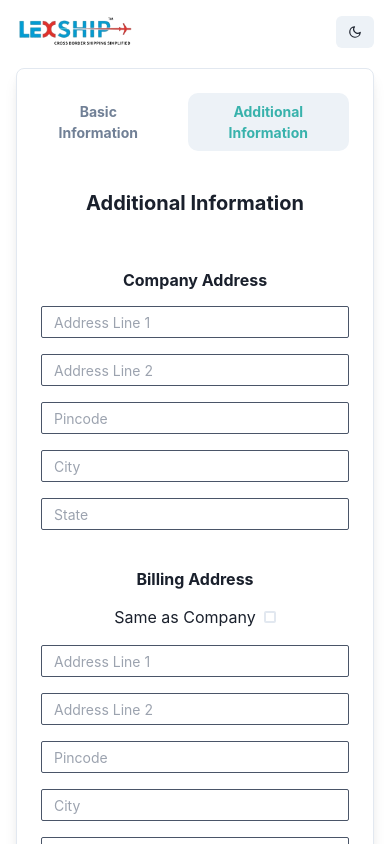
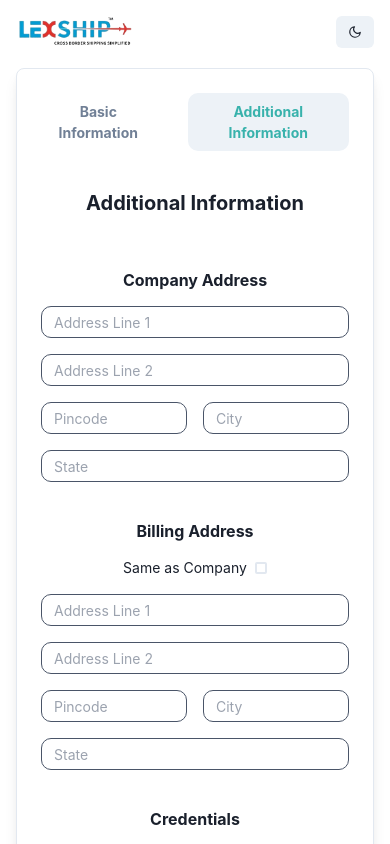
Before and after one commit to bindalsarthak03/user-lexship, a React (Vite) app in the folder frontend/: page / in a window 390 px wide. Both pictures are taken after a click on the element "Additional Information". Shown: the top 844 px of the page. Built offline with nearby package versions, Linux system fonts and the light colour scheme.

Commit message:
[ADD] media queries and password viewing functionality added ➕

```diff
--- a/frontend/src/components/AdditionalInformation.jsx
+++ b/frontend/src/components/AdditionalInformation.jsx
@@ -1,11 +1,22 @@
-import { VStack, Flex, Input, Checkbox, CheckboxGroup, HStack, Text, Button, Spacer, Heading } from '@chakra-ui/react';
+import { VStack, Flex, Input, Checkbox, HStack, Text, Button, Spacer, Heading, InputGroup, InputRightElement } from '@chakra-ui/react';
+import { useState } from 'react';
 
-const AdditionalInformation = ({ formData, handleChange, handleBlur, handleBillCheckboxChange, prevStage, onsubmit, getBorderColor }) => (
+
+import { FaEye, FaEyeSlash } from "react-icons/fa6";
+const AdditionalInformation = ({ formData, handleChange, handleBlur, handleBillCheckboxChange, prevStage, onsubmit, getBorderColor }) => {
+    const [showp, setShowp] = useState(false)
+    const handleClickP = () => setShowp(!showp)
+
+    const [showcp,setShowcp] = useState(false);
+    const handleClickCp = () => setShowcp(!showcp);
+    return (
         <VStack spacing="4" marginTop={10}>
             <Heading as="h2" size={['md', 'lg']} marginBottom={10}>Additional Information</Heading>
             <Heading as='h4' size={['sm', 'md']}>Company Address</Heading>
+
             <Flex flexDir={'row'} w={'100%'} gap={4} flexWrap={['wrap', 'nowrap']}>
                 <Input
+                    borderRadius={['10', '7']}
                     size={['sm', 'md']}
                     placeholder="Address Line 1"
                     name="addressl1"
@@ -15,6 +26,7 @@ const AdditionalInformation = ({ formData, handleChange, handleBlur, handleBillC
                     borderColor={getBorderColor('addressl1')}
                 />
                 <Input
+                    borderRadius={['10', '7']}
                     size={['sm', 'md']}
                     placeholder="Address Line 2"
                     name="addressl2"
@@ -24,8 +36,9 @@ const AdditionalInformation = ({ formData, handleChange, handleBlur, handleBillC
                     borderColor={getBorderColor('addressl2')}
                 />
             </Flex>
-    <Flex flexDir={'row'} w={'100%'} gap={4} flexWrap={['wrap', 'nowrap']}>
+            <Flex flexDir={'row'} w={'100%'} gap={4} >
                 <Input
+                    borderRadius={['10', '7']}
                     size={['sm', 'md']}
                     placeholder="Pincode"
                     type="number"
@@ -36,6 +49,7 @@ const AdditionalInformation = ({ formData, handleChange, handleBlur, handleBillC
                     borderColor={getBorderColor('pincode')}
                 />
                 <Input
+                    borderRadius={['10', '7']}
                     size={['sm', 'md']}
                     placeholder="City"
                     name="city"
@@ -47,6 +61,7 @@ const AdditionalInformation = ({ formData, handleChange, handleBlur, handleBillC
             </Flex>
             <Flex flexDir={'row'} w={'100%'} gap={4}>
                 <Input
+                    borderRadius={['10', '7']}
                     size={['sm', 'md']}
                     w={['100%', '49%']}
                     placeholder='State'
@@ -58,15 +73,14 @@ const AdditionalInformation = ({ formData, handleChange, handleBlur, handleBillC
                 />
             </Flex>
             <Heading as='h4' size={['sm', 'md']} mt={6}>Billing Address</Heading>
-    <CheckboxGroup colorScheme="green">
             <HStack>
-        <Text>Same as Company</Text>
-        <Checkbox name="sameAsCompany" isChecked={formData.sameAsCompany} onChange={handleBillCheckboxChange} value='checkbox' size={['sm', 'md']} />
+                <Text fontSize={['sm','md']}>Same as Company</Text>
+                <Checkbox name="sameAsCompany" onChange={handleBillCheckboxChange} value='checkbox' size={['sm', 'md']} />
             </HStack>
-    </CheckboxGroup>
 
             <Flex flexDir={'row'} w={'100%'} gap={4} flexWrap={['wrap', 'nowrap']}>
                 <Input
+                    borderRadius={['10', '7']}
                     size={['sm', 'md']}
                     placeholder="Address Line 1"
                     name="addressl1_b"
@@ -76,6 +90,7 @@ const AdditionalInformation = ({ formData, handleChange, handleBlur, handleBillC
                     borderColor={getBorderColor('addressl1_b')}
                 />
                 <Input
+                    borderRadius={['10', '7']}
                     size={['sm', 'md']}
                     placeholder="Address Line 2"
                     name="addressl2_b"
@@ -85,8 +100,9 @@ const AdditionalInformation = ({ formData, handleChange, handleBlur, handleBillC
                     borderColor={getBorderColor('addressl2_b')}
                 />
             </Flex>
-    <Flex flexDir={'row'} w={'100%'} gap={4} flexWrap={['wrap', 'nowrap']}>
+            <Flex flexDir={'row'} w={'100%'} gap={4} >
                 <Input
+                    borderRadius={['10', '7']}
                     size={['sm', 'md']}
                     placeholder="Pincode"
                     type="number"
@@ -97,6 +113,7 @@ const AdditionalInformation = ({ formData, handleChange, handleBlur, handleBillC
                     borderColor={getBorderColor('pincode_b')}
                 />
                 <Input
+                    borderRadius={['10', '7']}
                     size={['sm', 'md']}
                     placeholder="City"
                     name="city_b"
@@ -108,6 +125,7 @@ const AdditionalInformation = ({ formData, handleChange, handleBlur, handleBillC
             </Flex>
             <Flex flexDir={'row'} w={'100%'} gap={4}>
                 <Input
+                    borderRadius={['10', '7']}
                     size={['sm', 'md']}
                     w={['100%', '49%']}
                     placeholder='State'
@@ -120,6 +138,7 @@ const AdditionalInformation = ({ formData, handleChange, handleBlur, handleBillC
             </Flex>
             <Heading as='h4' size={['sm', 'md']} mt={6}>Credentials</Heading>
             <Input
+                borderRadius={['10', '7']}
                 size={['sm', 'md']}
                 placeholder='Username'
                 name='uname'
@@ -128,27 +147,51 @@ const AdditionalInformation = ({ formData, handleChange, handleBlur, handleBillC
                 onBlur={handleBlur}
                 borderColor={getBorderColor('uname')}
             />
-    <Flex flexDir={'row'} w={'100%'} gap={4}>
+            <Flex flexDir={'row'} w={'100%'} gap={4} flexWrap={['wrap','nowrap']}>
+
+                <InputGroup size={['sm', 'md']}>
                     <Input
-        size={['sm', 'md']}
+                        borderRadius={['10', '7']}
+
                         placeholder='Password'
                         name='password'
-        type='password'
+                        type={showp ? 'text' : 'password'}
                         value={formData.password}
                         onChange={handleChange}
                         onBlur={handleBlur}
                         borderColor={getBorderColor('password')}
                     />
+                    <InputRightElement >
+                        <Button
+                            size={['0.5rem', '0.75rem']}
+                            onClick={handleClickP}>
+                            {!showp ? (<FaEyeSlash />) : (<FaEye />)}
+                        </Button>
+                    </InputRightElement>
+                </InputGroup>
+
+                <InputGroup size={['sm', 'md']}>
                     <Input
-        size={['sm', 'md']}
-        placeholder='Confirm Password'
+                        borderRadius={['10', '7']}
+
+                        placeholder='Re-enter Password'
                         name='cpassword'
-        type='password'
+                        type={showcp ? 'text' : 'password'}
                         value={formData.cpassword}
                         onChange={handleChange}
                         onBlur={handleBlur}
                         borderColor={getBorderColor('cpassword')}
                     />
+                    <InputRightElement >
+                        <Button
+                            size={['0.5rem', '0.75rem']}
+                            onClick={handleClickCp}>
+                            {
+                            !showcp ? (<FaEyeSlash />) : (<FaEye />)}
+                        </Button>
+                    </InputRightElement>
+                </InputGroup>
+
             </Flex>
 
             <Flex width="100%" mt={4}>
@@ -157,6 +200,7 @@ const AdditionalInformation = ({ formData, handleChange, handleBlur, handleBillC
                 <Button colorScheme="teal" onClick={onsubmit} size={['sm', 'md']}>Submit</Button>
             </Flex>
         </VStack>
-);
+    )
+};
 
 export default AdditionalInformation;
```
Lines whose indentation alone changed are shown as unchanged.
